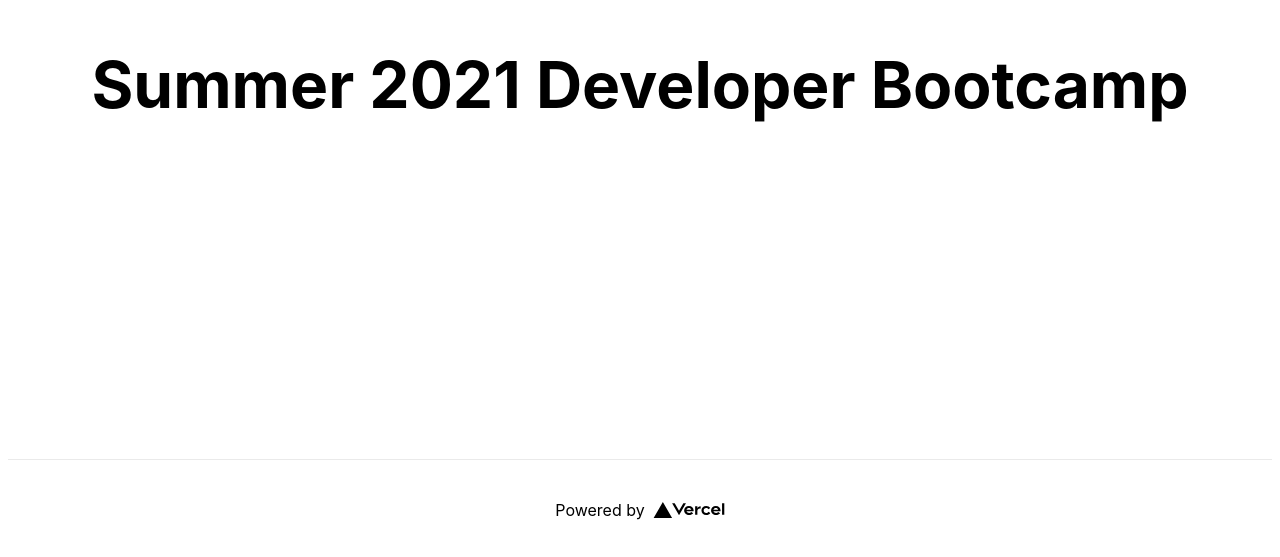
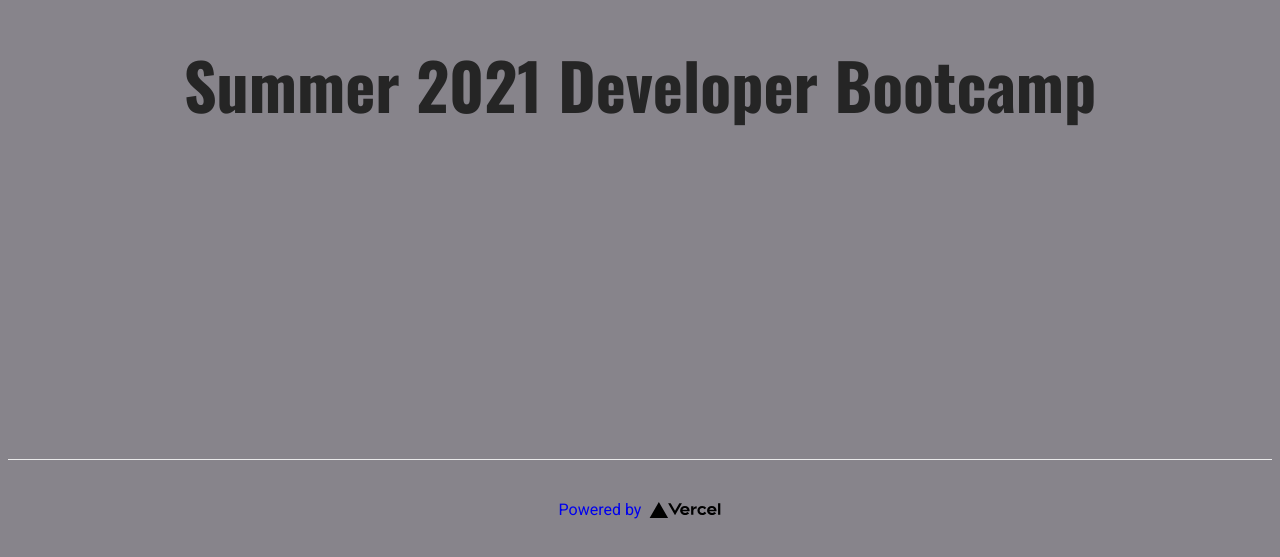
Before and after one commit to sdbeng/san-jose-dev-blog, a Next.js app: page / in a window 1280 px wide. Shown: the part 241-798 px from the top of the page. Built offline with nearby package versions, Linux system fonts and the light colour scheme.

Commit message:
add global and local css styles

```diff
--- a/styles/globals.css
+++ b/styles/globals.css
@@ -1,16 +1,64 @@
-html,
-body {
-  padding: 0;
-  margin: 0;
-  font-family: -apple-system, BlinkMacSystemFont, Segoe UI, Roboto, Oxygen,
-    Ubuntu, Cantarell, Fira Sans, Droid Sans, Helvetica Neue, sans-serif;
-}
-
-a {
-  color: inherit;
-  text-decoration: none;
-}
+@import url('https://fonts.googleapis.com/css2?family=Oswald:wght@700&family=Roboto&family=Source+Sans+Pro:wght@300&display=swap');
 
 * {
   box-sizing: border-box;
 }
+
+body {
+  --color-grey-50: hsl(265, 55%, 96%);
+  --color-grey-100: hsl(265, 19%, 88%);
+  --color-grey-200: hsl(265, 7%, 70%);
+  --color-grey-300: hsl(265, 6%, 66%);
+  --color-grey-400: hsl(265, 4%, 57%);
+  --color-grey-500: hsl(265, 3%, 53%);
+  --color-grey-600: hsl(265, 4%, 42%);
+  --color-grey-700: hsl(265, 4%, 31%);
+  --color-grey-800: hsl(276, 5%, 20%);
+  --color-grey-900: hsl(280, 5%, 13%);
+
+  --color-primary-50: #c8b3ce;
+  --color-primary-100: #a07aaa;
+  --color-primary-200: #884c97;
+  --color-primary-300: #843897;
+  --color-primary-400: #732392;
+  --color-primary-500: #5a097a;
+  --color-primary-600: #480264;
+  --color-primary-700: #3d0264;
+
+  --color-success-100: #a2f0bc;
+  --color-success-500: #12bd4b;
+
+  --color-error-100: #f1acc9;
+  --color-error-500: #a10c4a;
+
+  --size-1: 0.25rem;
+  --size-2: 0.5rem;
+  --size-3: 0.75rem;
+  --size-4: 1rem;
+  --size-5: 1.25rem;
+  --size-6: 1.5rem;
+  --size-8: 2rem;
+  --size-16: 4rem;
+  --size-20: 5rem;
+  --size-40: 10rem;
+
+  margin: 0;
+  background-color: var(--color-grey-500);
+  color: #252525;
+  font-family: 'Roboto', sans-serif;
+}
+
+h1,
+h2,
+h3 {
+  font-family: 'Oswald', 'Roboto', sans-serif;
+}
+
+a {
+  text-decoration: none;
+}
+
+button {
+  font: inherit;
+  cursor: pointer;
+}
```
